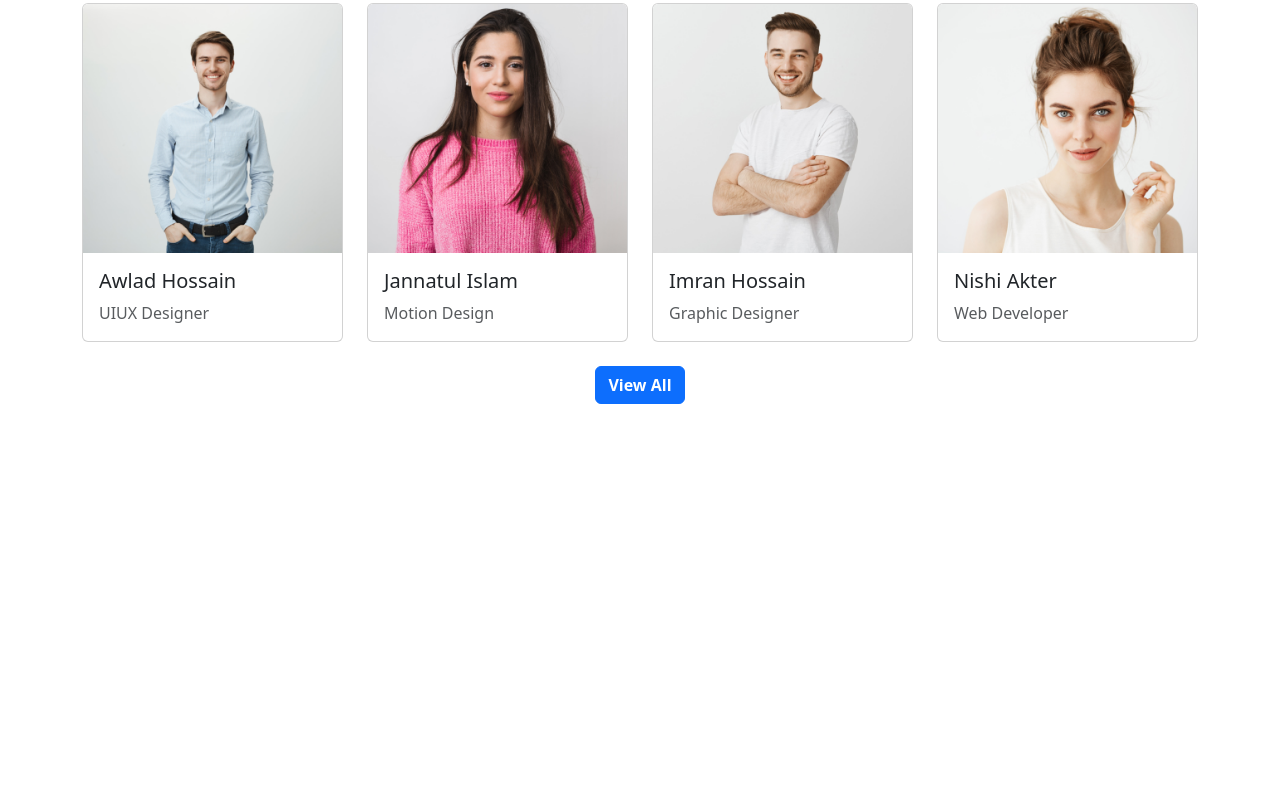
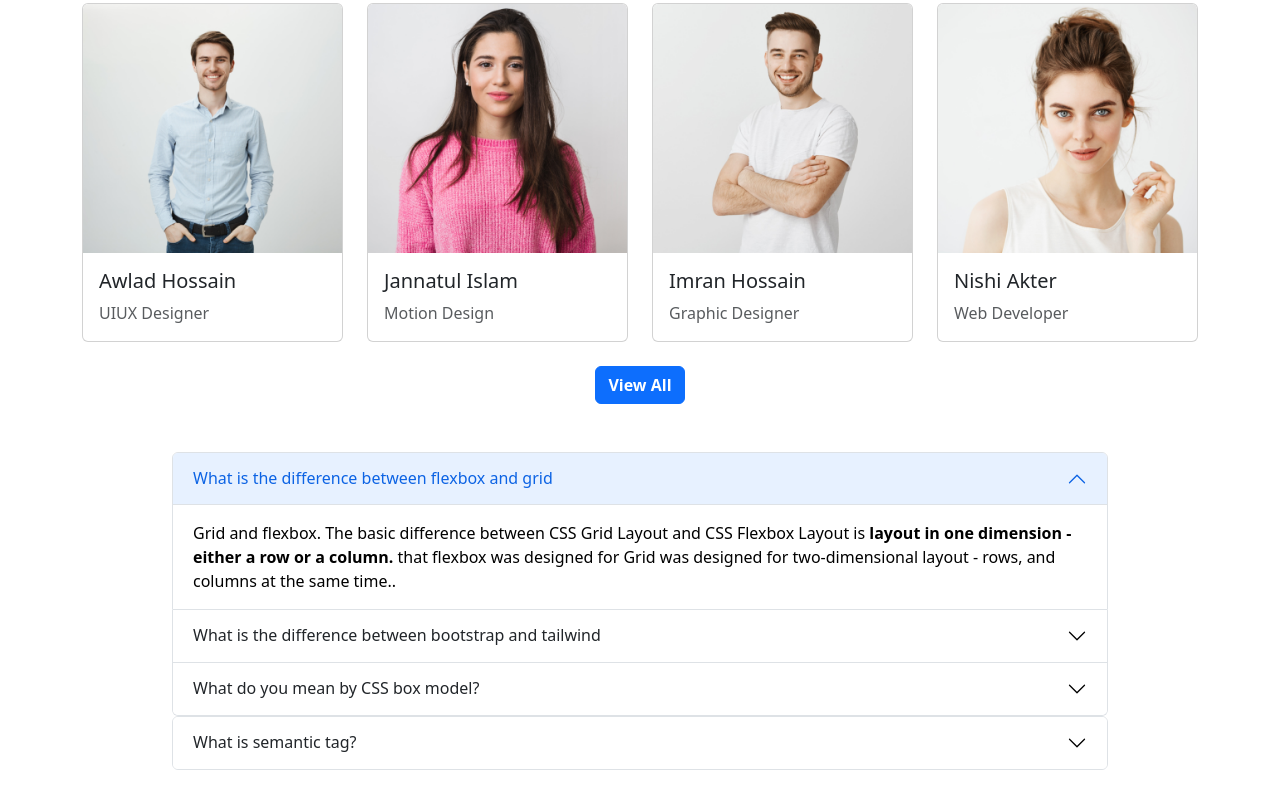
Before and after one commit to biplob2358/roots-edu-school, a plain HTML site: page index.html in a window 1280 px wide. Shown: the part 2765-3573 px from the top of the page. Before the commit the page ends 3217 px from the top, so only its background shows below. Drawn offline with nearby package versions, Linux system fonts and the light colour scheme.

Commit message:
Frequently Asked Questions  added

```diff
--- a/index.html
+++ b/index.html
@@ -403,6 +403,67 @@
 
         </div>
       </section>
+       <!-- Student section end -->
+
+       <!-- Frequently Asked Questions start -->
+       <section class="mb-5">
+        <div class="container w-75 mx-75">
+          <div class="accordion" id="accordionExample">
+            <div class="accordion-item">
+              <h2 class="accordion-header " id="headingOne">
+                <button class="accordion-button" type="button" data-bs-toggle="collapse" data-bs-target="#collapseOne" aria-expanded="true" aria-controls="collapseOne ">
+                  What is the difference between flexbox and grid
+                </button>
+              </h2>
+              <div id="collapseOne" class="accordion-collapse collapse show" aria-labelledby="headingOne" data-bs-parent="#accordionExample">
+                <div class="accordion-body">
+                  Grid and flexbox. The basic difference between CSS  Grid Layout and CSS Flexbox Layout is <strong>layout in one dimension - either a row or a column.</strong> that flexbox was designed for  Grid was designed for two-dimensional layout - rows, and columns at the same time..
+                </div>
+              </div>
+            </div>
+            <div class="accordion-item">
+              <h2 class="accordion-header" id="headingTwo">
+                <button class="accordion-button collapsed" type="button" data-bs-toggle="collapse" data-bs-target="#collapseTwo" aria-expanded="false" aria-controls="collapseTwo">
+                  What is the difference between bootstrap and tailwind
+                </button>
+              </h2>
+              <div id="collapseTwo" class="accordion-collapse collapse" aria-labelledby="headingTwo" data-bs-parent="#accordionExample">
+                <div class="accordion-body">
+                  ootstrap's utility and layout classes provide you with everything you need to style a responsive webpage. With Tailwind, however, you are much more involved in styling the webpage because you end up having to create your own components using the utility classes that the framework offers
+                </div>
+              </div>
+            </div>
+            <div class="accordion-item">
+              <h2 class="accordion-header" id="headingThree">
+                <button class="accordion-button collapsed" type="button" data-bs-toggle="collapse" data-bs-target="#collapseThree" aria-expanded="false" aria-controls="collapseThree">
+                  What do you mean by CSS box model?
+                </button>
+              </h2>
+              <div id="collapseThree" class="accordion-collapse collapse" aria-labelledby="headingThree" data-bs-parent="#accordionExample">
+                <div class="accordion-body">
+                  <strong>In CSS, the term "box model" is used when talking about design and layout. The CSS box model is essentially a box that wraps around every HTML element. It consists of: margins, borders, padding, and the actual content.
+                </div>
+              </div>
+            </div>
+
+            <div class="accordion-item">
+              <h2 class="accordion-header" id="headingFour">
+                <button class="accordion-button collapsed" type="button" data-bs-toggle="collapse" data-bs-target="#collapseFour" aria-expanded="false" aria-controls="collapseFour">
+                  What is semantic tag?
+                </button>
+              </h2>
+              <div id="collapseFour" class="accordion-collapse collapse" aria-labelledby="headingFour" data-bs-parent="#accordionExample">
+                <div class="accordion-body">
+                  The HTML semantics refers to the tags that provide meaning to an HTML page rather than just presentation. It makes HTML more comprehensible by better defining the different sections and layout of web pages.
+                </div>
+              </div>
+            </div>
+          </div>
+        </div>
+       </section>
+
+
+
 
 
       </main>
```
